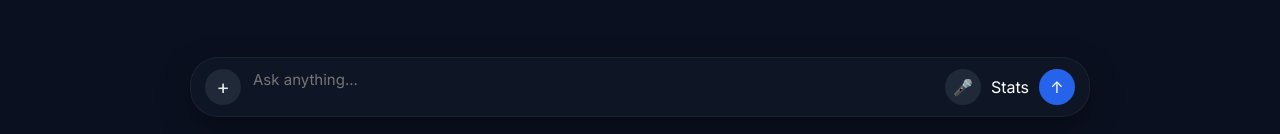
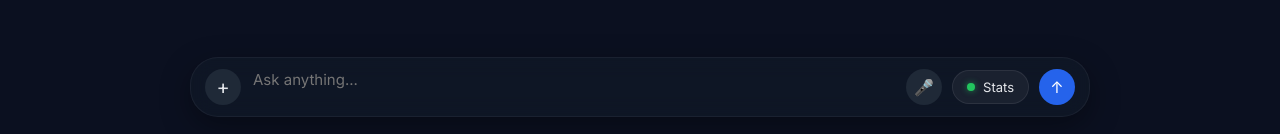
Before and after one commit to ashishbhartii/ComapreAI-Project, a React app in the folder frontend/: page / in a window 1280 px wide. Shown: the part 663-797 px from the top of the page. Built offline with nearby package versions, Linux system fonts and the light colour scheme; the HTML template or start-up script is replaced by a standard one.

Commit message:
fixed stats section on mobile alone with hiding voice and stats button inside + as green dot disappeared and cursor icon was showing and not even + button worked

```diff
--- a/frontend/src/App.css
+++ b/frontend/src/App.css
@@ -1259,28 +1259,33 @@ max-width:520px;
 /* ================= MOBILE METRICS + SEARCH CLEAN LAYOUT ================= */
 /* ================= MOBILE ACTION MENU ================= */
 
+/* ================= MOBILE ACTION MENU ================= */
+
 .mobileMenu{
 
   position:absolute;
+
   bottom:70px;
-  left:0;
+  left:10px;
 
   background:#1f2937;
 
-  border-radius:12px;
+  border-radius:14px;
 
   padding:8px;
 
-  box-shadow:0 10px 30px rgba(0,0,0,.4);
+  box-shadow:0 15px 40px rgba(0,0,0,.5);
 
   animation:fadeUp .2s ease;
 
-  z-index:2000;
+  z-index:5000; /* increase */
+
+  min-width:150px;
 }
 
 .mobileMenuItem{
 
-  padding:8px 14px;
+  padding:10px 14px;
 
   color:#e5e7eb;
 
@@ -1288,7 +1293,9 @@ max-width:520px;
 
   cursor:pointer;
 
-  border-radius:8px;
+  border-radius:10px;
+
+  white-space:nowrap;
 }
 
 .mobileMenuItem:hover{
@@ -1296,7 +1303,7 @@ max-width:520px;
 }
 
 @keyframes fadeUp{
-  from{ opacity:0; transform:translateY(8px); }
+  from{ opacity:0; transform:translateY(10px); }
   to{ opacity:1; transform:translateY(0); }
 }
 
@@ -1357,3 +1364,42 @@ max-width:520px;
   }
 
 }
+
+/* ================= STATS PILL (WEB) ================= */
+
+.statsPill{
+
+  display:flex;
+  align-items:center;
+  gap:8px;
+
+  padding:8px 14px;
+
+  border-radius:999px;
+
+  background:rgba(255,255,255,0.05);
+  border:1px solid rgba(255,255,255,0.08);
+
+  color:#e5e7eb;
+  font-size:13px;
+
+  cursor:pointer; /* VERY IMPORTANT */
+
+  transition:all .2s ease;
+}
+
+.statsPill:hover{
+  background:rgba(255,255,255,0.08);
+}
+
+.statsDot{
+
+  width:8px;
+  height:8px;
+
+  border-radius:50%;
+  background:#22c55e;
+
+  box-shadow:
+    0 0 6px rgba(34,197,94,.6);
+}
```
Also changed, not shown: frontend/src/App.tsx (+7 -11 lines).
